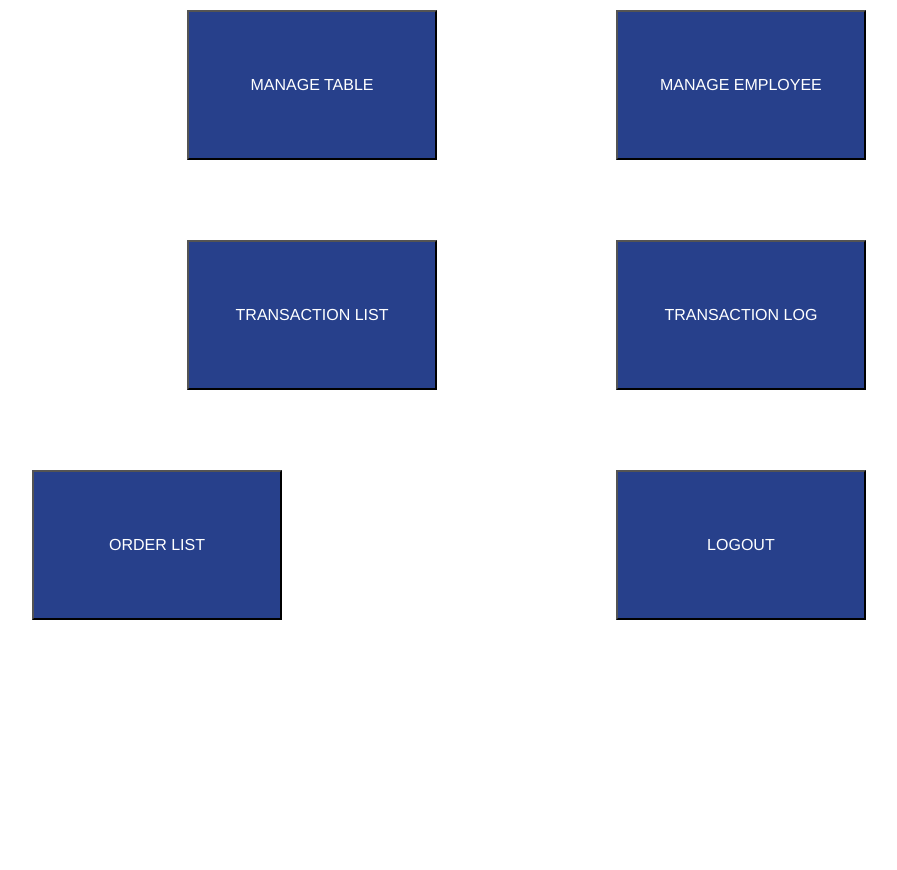
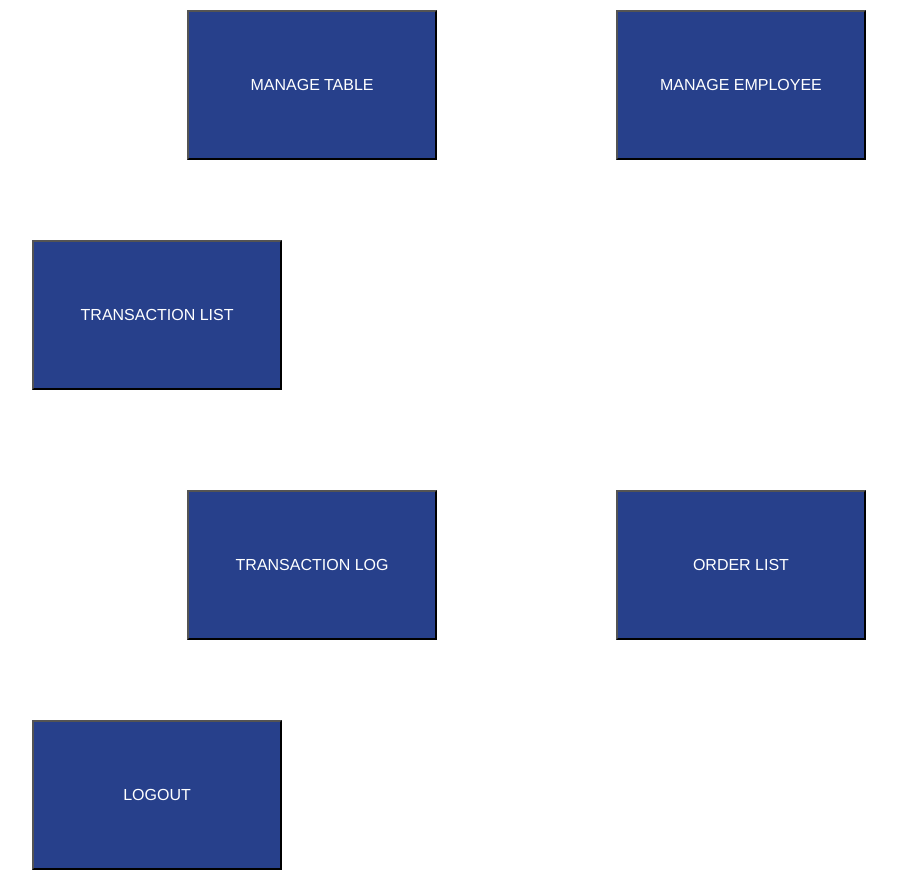
Before and after one commit to lawwwwww/dpp2, a PHP site: page /dpp2/mainadmin.php in a window 1280 px wide. Shown: the part 825-1695 px from the top of the page, without its empty margins (143-1040 px from the left). Before the commit the page ends 1445 px from the top, so only its background shows below. Run offline with PHP 8.4, Linux system fonts and the light colour scheme.

Commit message:
Update mainadmin.php

```diff
--- a/mainadmin.php
+++ b/mainadmin.php
@@ -189,14 +189,14 @@ margin:auto;
 
 
 	<a href="manageTables.php"><button class="fbutton">MANAGE TABLE</button></a>
+
 	<a href="manageEmp.php"><button class="sbutton">MANAGE EMPLOYEE</button></a>
+	<a href="transactionlist.php"><button class="tbutton">TRANSACTION LIST</button></a>
 	<br/>
-	<a href="transactionlist.php"><button class="fbutton">TRANSACTION LIST</button></a>
-	<a href="transactionLog.php"><button class="fibutton">TRANSACTION LOG</button></a>
-	<a href="orderlist.php"><button class="sibutton">ORDER LIST</button></a>
-
-
-	<a href="http://localhost/dpp2/LoginRegister/"><button class="sebutton">LOGOUT</button></a>
+	<br/>
+	<a href="transactionLog.php"><button class="fbutton">TRANSACTION LOG</button></a>
+	<a href="orderlist.php"><button class="fibutton">ORDER LIST</button></a>
+	<a href="http://localhost/dpp2/LoginRegister/"><button class="sibutton">LOGOUT</button></a>
 
 </body>
 </html>
```
